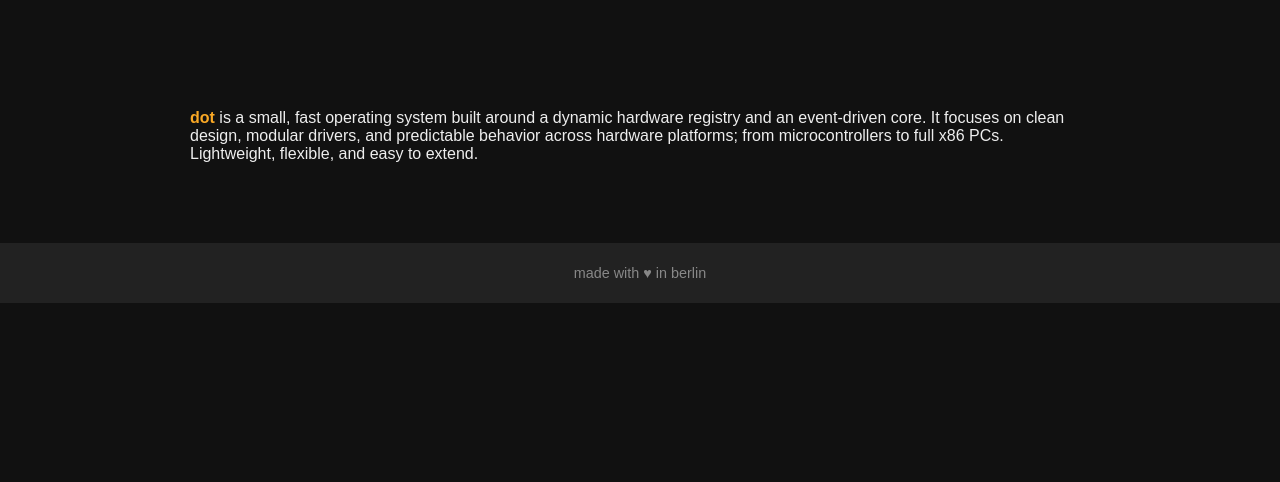
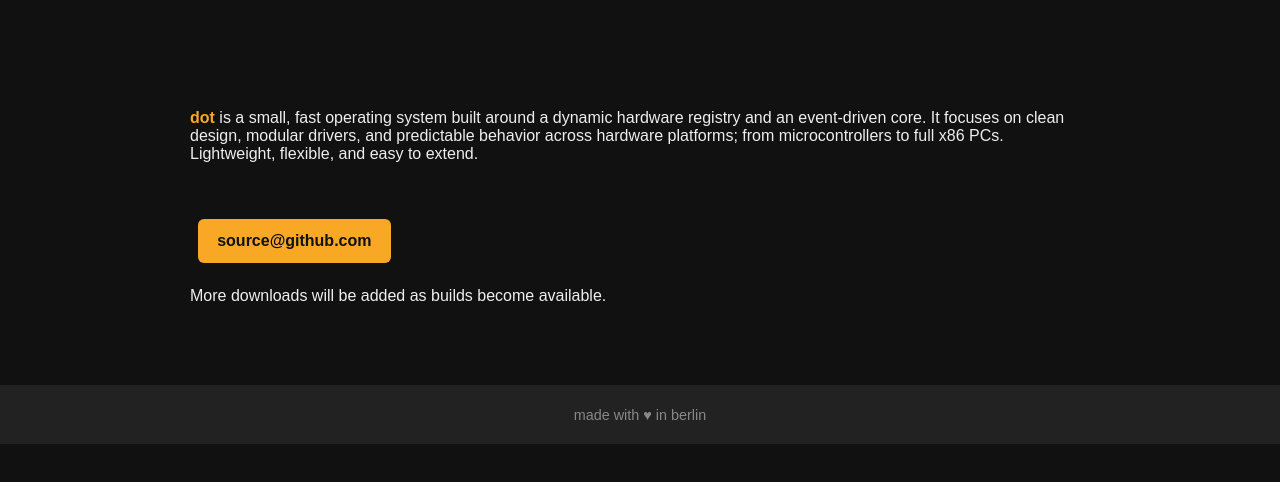
Before and after one commit to onecoding1/dot.github.io, a plain HTML site: page index.html in a window 1280 px wide. Shown: the part 112-594 px from the top of the page. Drawn offline with Linux system fonts and the light colour scheme.

Commit message:
added link to github repo and download section

```diff
--- a/index.html
+++ b/index.html
@@ -99,7 +99,16 @@
     <!--<h2>About dot</h2>-->
     <p><span class="dot">dot</span> is a small, fast operating system built around a dynamic hardware registry and an event-driven core. It focuses on clean design, modular drivers, and predictable behavior across hardware platforms; from microcontrollers to full x86 PCs. Lightweight, flexible, and easy to extend.</p>
   </section>
+
+	<section class="downloads">
+		<!--<h2>Download dot</h2>-->
+		<a target="_blank" href="https://github.com/onecoding1/dot/" download>source@github.com</a>
+		<p>More downloads will be added as builds become available.</p>
+	</section>
+
+
 </main>
+
 
 <footer>
 made with ♥&#xFE0E in berlin
```
